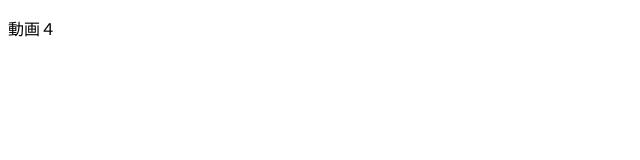
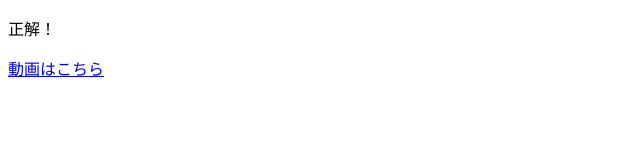
Before and after one commit to kotaro-yazaki/movie4, a plain HTML site: page ami.html in a window 1280 px wide. Shown: the whole page, without its empty margins (0-640 px from the left). Drawn offline with nearby package versions, Linux system fonts and the light colour scheme.

Commit message:
Update ami.html

```diff
--- a/ami.html
+++ b/ami.html
@@ -11,10 +11,11 @@
     <script src="script.js"></script>
 
     <header>
-      <p>動画４</p>
+
     </header>
     <div class="center">
-
+      <p>正解！</p>
+      <a href="https://drive.google.com/file/d/1JW-K_Ny9x0sIou-XQysjdTPQ3ZO8lFK6/view?usp=sharing">動画はこちら</a>
     </div>
     <footer>
     </footer>
```
